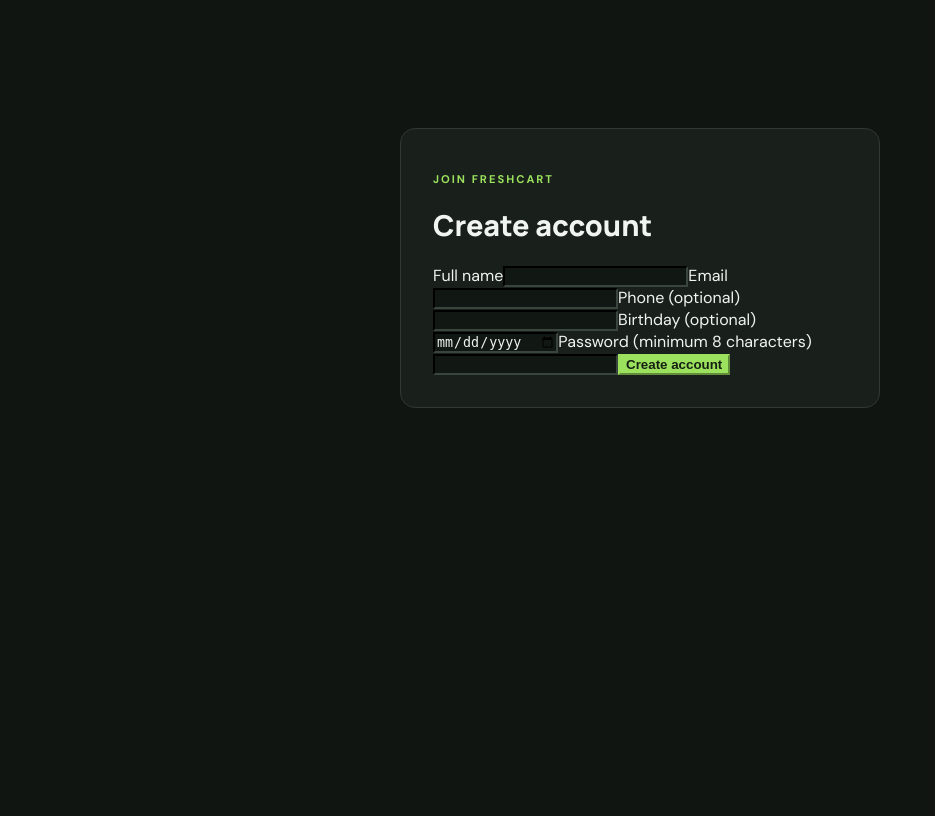
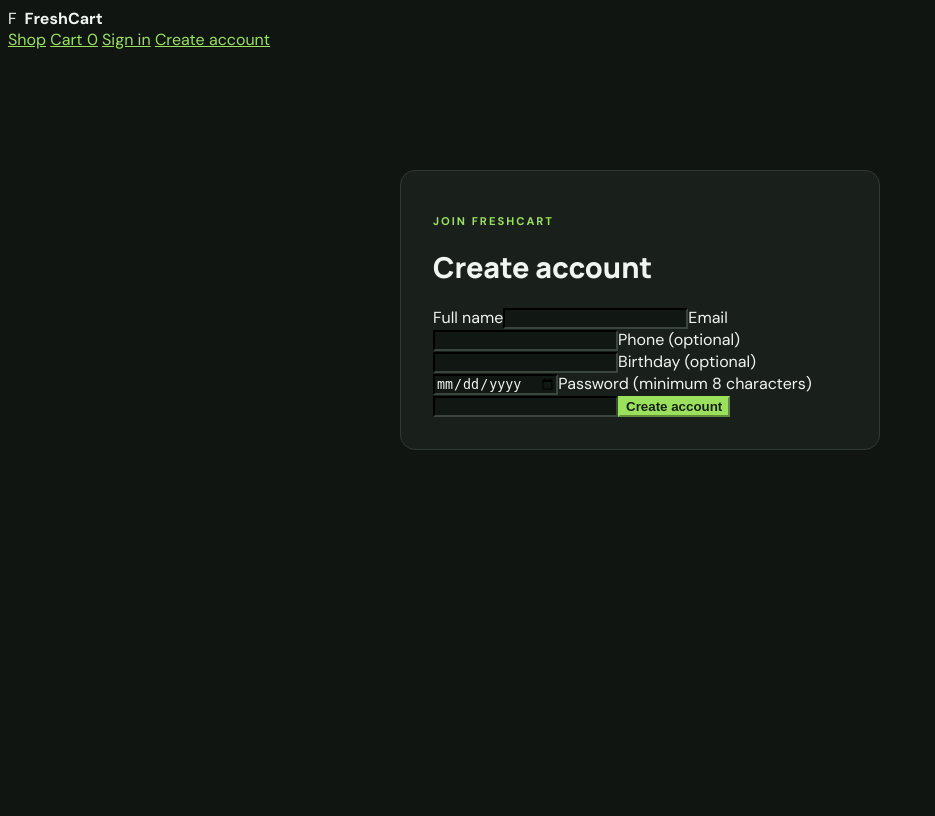
Before and after one commit to diharasilva/freshcart-web, a Flask app: page /register in a window 1280 px wide. Shown: the whole page, without its empty margins (0-935 px from the left). Run offline with Flask 3, Linux system fonts and the light colour scheme; some libraries are stand-ins or nearby versions.

Commit message:
Restore navigation bar with Shop, Cart, and Auth links

```diff
--- a/templates/base.html
+++ b/templates/base.html
@@ -3,13 +3,14 @@
 <head>
     <meta charset="utf-8">
     <meta name="viewport" content="width=device-width, initial-scale=1">
+    <title>FreshCart</title>
 
-    <!-- PWA Manifest Link -->
+    <!-- CSS & PWA Manifest -->
     <link rel="stylesheet" href="{{ url_for('static', filename='css/style.css') }}">
     <link rel="manifest" href="{{ url_for('static', filename='manifest.json') }}">
     <meta name="theme-color" content="#28a745">
 
-    <!-- Service Worker Registration Script -->
+    <!-- Service Worker Registration -->
     <script>
         if ('serviceWorker' in navigator) {
             window.addEventListener('load', () => {
@@ -21,8 +22,28 @@
     </script>
 </head>
 <body>
-    <!-- Your content blocks go here -->
-    {% block content %}{% endblock %}
+    <!-- Top Navigation Header -->
+    <header class="navbar">
+        <div class="logo">
+            <a href="{{ url_for('index') }}" style="text-decoration: none; color: inherit; display: flex; align-items: center; gap: 8px;">
+                <span class="logo-badge">F</span> <strong>FreshCart</strong>
+            </a>
+        </div>
+        <nav class="nav-links">
+            <a href="{{ url_for('index') }}">Shop</a>
+            <a href="{{ url_for('cart') }}">Cart <span class="cart-count">{{ session.get('cart_count', 0) }}</span></a>
+            {% if current_user and current_user.is_authenticated %}
+                <a href="{{ url_for('logout') }}">Sign out</a>
+            {% else %}
+                <a href="{{ url_for('login') }}">Sign in</a>
+                <a href="{{ url_for('register') }}" class="btn-account">Create account</a>
+            {% endif %}
+        </nav>
+    </header>
+
+    <main class="container">
+        {% block content %}{% endblock %}
+    </main>
 
     <script src="{{ url_for('static', filename='js/app.js') }}"></script>
 </body>
```
